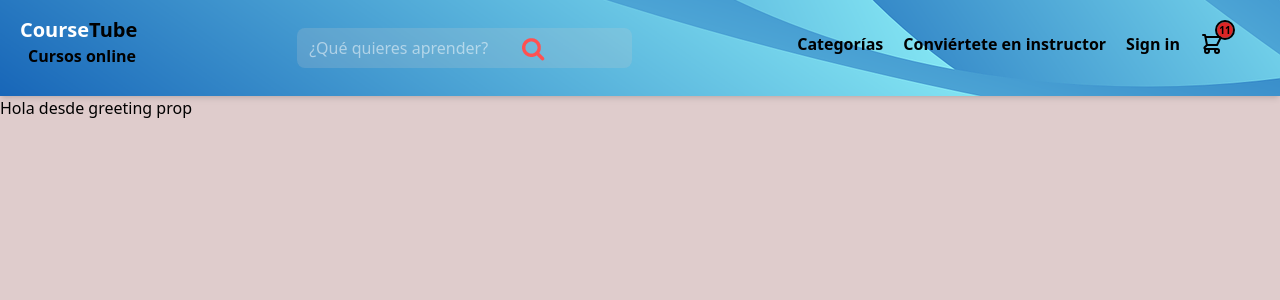
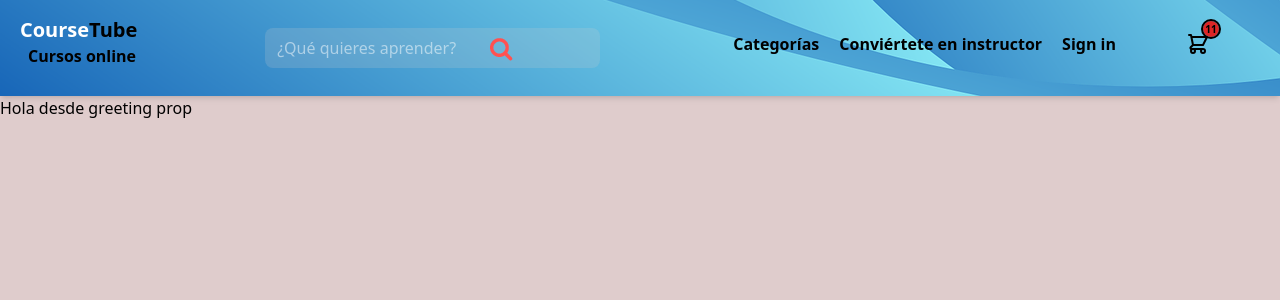
Before and after one commit to Khoderb/course-tube, a React app: page / in a window 1280 px wide. Shown: the top 300 px of the page. Built offline with nearby package versions, Linux system fonts and the light colour scheme; the HTML template or start-up script is replaced by a standard one.

Commit message:
agregando estilos

```diff
--- a/src/components/CartWidget.jsx
+++ b/src/components/CartWidget.jsx
@@ -1,15 +1,15 @@
 
 const CartWidget = () => {
     return (
-        <>
+        <div>
             <svg xmlns="http://www.w3.org/2000/svg" className="h-6 w-6" fill="none" viewBox="0 0 24 24" stroke="currentColor" strokeWidth={2}>
                 <path strokeLinecap="round" strokeLinejoin="round" d="M3 3h2l.4 2M7 13h10l4-8H5.4M7 13L5.4 5M7 13l-2.293 2.293c-.63.63-.184 1.707.707 1.707H17m0 0a2 2 0 100 4 2 2 0 000-4zm-8 2a2 2 0 11-4 0 2 2 0 014 0z" />
             </svg>
             <div className = "counter bg-red-600 h-1 w-1 relative rounded-xl">
                 11
             </div>
-        </>
+        </div>
     )
 }
 
-export default CartWidget
+export default CartWidget;
--- a/src/components/Navbar.jsx
+++ b/src/components/Navbar.jsx
@@ -1,4 +1,4 @@
-import CartWidget from "./cartWidget"
+import CartWidget from "./CartWidget";
 
 const Navbar = () => {
 
--- a/src/index.css
+++ b/src/index.css
@@ -31,16 +31,22 @@ svg:hover{
     cursor: pointer;
     transition:all .3s ease-out;
 }
+svg{
+    margin:0 50px;
+
+}
 
 .counter{
-    top: -10px;
-    left: -27px;
+    top: -35px;
+    left: 17px;
     width:16px;
     height:16px;
     outline: 2px solid #000;
     text-align:center ;
     line-height:16px;
     font-size: 10px;
+    margin:0 50px;
+
     font-weight: bold;
 }
 
```
